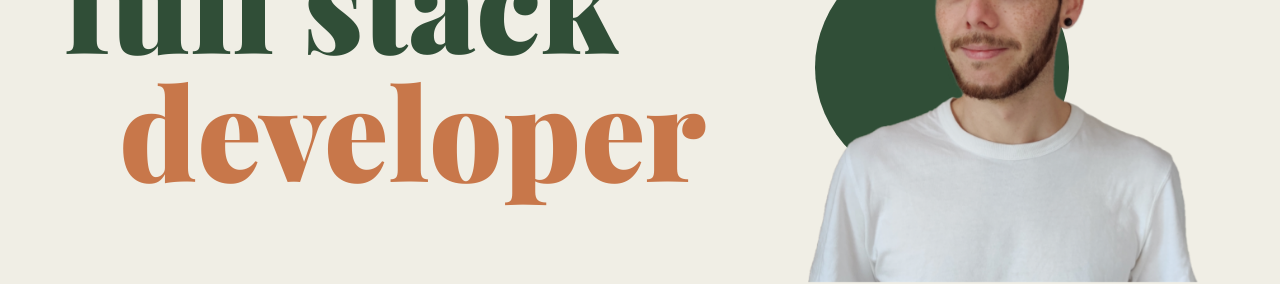
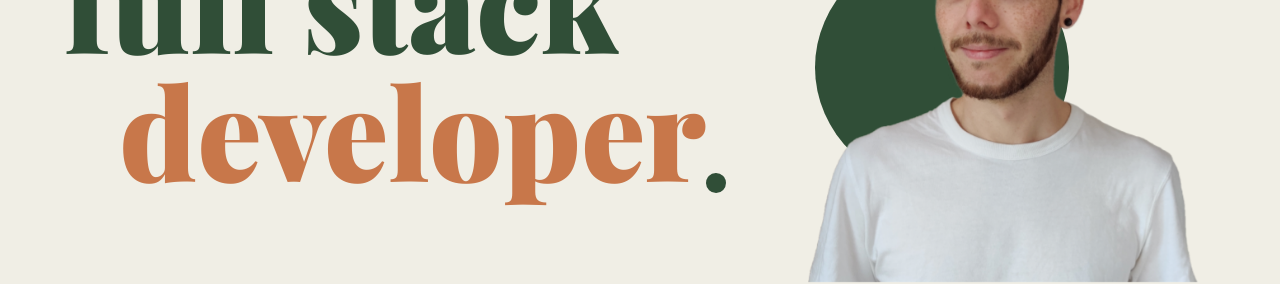
Before and after one commit to daahvidfaby/portfolio-2022, a React (Vite) app: page / in a window 1280 px wide. Shown: the part 284-568 px from the top of the page. Built offline with nearby package versions, Linux system fonts and the light colour scheme.

Commit message:
Added circle animation

```diff
--- a/src/App.jsx
+++ b/src/App.jsx
@@ -13,6 +13,7 @@ import Footer from './sections/Footer';
 function App() {
 
   const [darkMode, setDarkMode] = useState(false);
+  const [offset, setOffset] = useState(0);
   const [orientationPosition, setOrientationPosition] = useState({transform: 'unset'});
   const darkModeSection = useRef(null);
   const requestRef = useRef();
@@ -42,7 +43,7 @@ function App() {
 
   let counter = 0;
   const updateRate = 1;
-  const limit = 45;
+  const limit = 20;
   let useAxis;
 
 
@@ -71,6 +72,16 @@ function App() {
   useEffect(
     () => {
       window.addEventListener('scroll', () => {
+
+        requestAnimationFrame(() => {
+          if (updateNow()) {
+
+            document.documentElement.style.setProperty('--offset', window.scrollY / 10 + "%");
+            document.documentElement.style.setProperty('--size', window.scrollY / 5 + "px");
+            //setOffset(window.scrollY / 10);
+          }
+        });
+
         requestRef.current = requestAnimationFrame(handleSectionChange);
         return () => cancelAnimationFrame(requestRef.current);
       })
@@ -81,7 +92,7 @@ function App() {
           setOrientationPosition(position);
       })
 
-    if (window.DeviceOrientationEvent) {
+    if (window.DeviceOrientationEvent && ('ontouchstart' in document.documentElement && navigator.userAgent.match(/Mobi/))) {
       window.addEventListener('deviceorientation', handleDeviceOrientation, false);
     }
   }, [])
--- a/src/assets/content/fr.json
+++ b/src/assets/content/fr.json
@@ -1,5 +1,5 @@
 {
-    "intro" : "Fort de trois années d'expérience en <strong>développement de solutions web</strong> pour l'immobilier, suivi de deux ans dans la <strong>création de site web</strong> en agence, me voici lancé dans une toute nouvelle aventure : le <strong>freelance</strong>.",
+    "intro" : "Fort de trois années d'expérience en <strong>développement de solutions web</strong> pour l'immobilier, suivi de deux ans dans la <strong>création de site web</strong> en agence, me voici lancé dans une toute nouvelle aventure : le&nbsp;<strong>freelance</strong>.",
     "consulting" : {
         "title" : "Des compétences pour <strong>vous&nbsp;accompagner</strong> au mieux",
         "text" : "Une bonne <strong>expérience&nbsp;utilisateur</strong> est l'élément clé d'une solution numérique. Le secret ? Une <strong>navigation&nbsp;fluide</strong> et claire. Pour cela, rien de mieux qu'un code <strong>optimisé</strong> et un choix d'outils adaptés."
--- a/src/assets/style/basic/titles.scss
+++ b/src/assets/style/basic/titles.scss
@@ -9,9 +9,11 @@
         font-size: rem(28);
         font-weight: 800;
         margin-bottom: rem(24);
+        line-height: 1.3;
 
         @include breakpoint(md) {
             font-size: rem(40);
+            line-height: 1.1;
         }
 
         @include breakpoint(lg) {
--- a/src/assets/style/main.scss
+++ b/src/assets/style/main.scss
@@ -1,5 +1,10 @@
 @use "sass:math";
 @use "sass:string";
+
+:root {
+    --offset: 0%;
+    --size: 0px;
+}
 
 /****
     FONTS
@@ -58,6 +63,7 @@ $color-01 : #F0EEE5;
 $color-02 : #304E37;
 $color-03 : #687C6F;
 $color-04 : #C8774A;
+$color-05 : #54715f;
 
 
 $breakpoints: (
--- a/src/assets/style/sections/footer.scss
+++ b/src/assets/style/sections/footer.scss
@@ -35,6 +35,7 @@
 
             &__link {
                 font-size: rem(40);
+                font-weight: 900;
             }
         }
 
--- a/src/assets/style/sections/hero.scss
+++ b/src/assets/style/sections/hero.scss
@@ -43,16 +43,34 @@
 
 
         &__first {
-            display: block;
+            display: inline-block;
         }
 
         &__second {
-            display: block;
+            position: relative;
+            display: inline-block;
             margin-left: 20%;
             color: $color-04;
 
             @include breakpoint(md) {
                 margin-left: 8%;
+            }
+
+            &::after {
+                content: "";
+                position: absolute;
+                right: rem(-30);
+                bottom: rem(-5);
+                width: var(--size);
+                height: var(--size);
+                min-width: rem(20);
+                min-height: rem(20);
+                background-color: $color-02;
+                border-radius: 100%;
+                offset-distance: #{var(--offset)};
+                offset-path: path('m0,0c0,0 -66.66798,-63.76937 -127.53874,4.34791c-60.87076,68.11728 -13.04373,107.24849 -11.59443,134.78526c1.4493,27.53677 13.04373,71.01589 -30.43538,72.46519c-43.47912,1.4493 -213.04767,-68.11728 -237.68584,-59.42146c-24.63817,8.69582 -469.57446,17.39165 -321.74546,104.34988c147.829,86.95823 -86.95823,84.05963 -86.95036,83.32909');
+                transition: all 0.1s ease-out;
+                mix-blend-mode:difference;
             }
         }
     }
```
